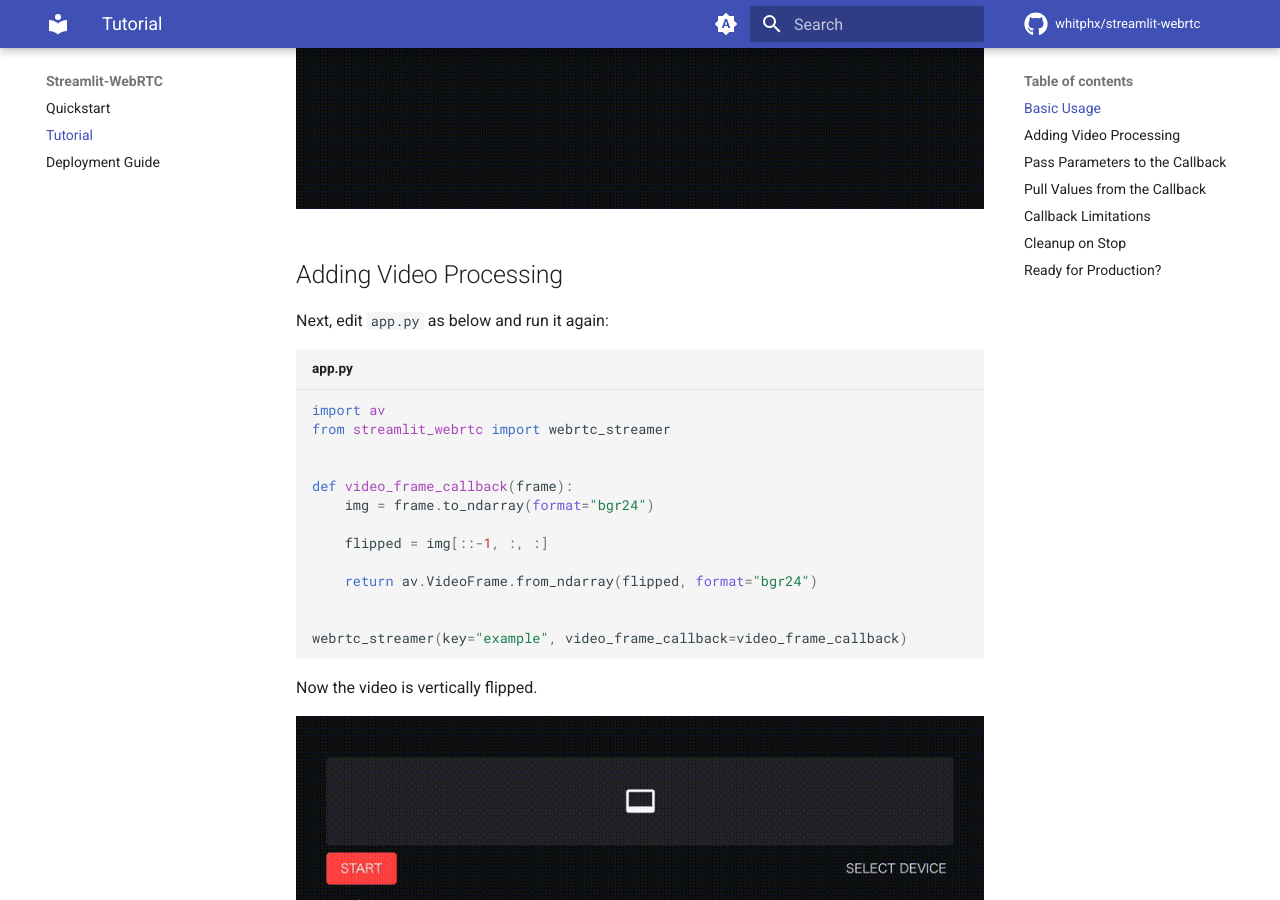
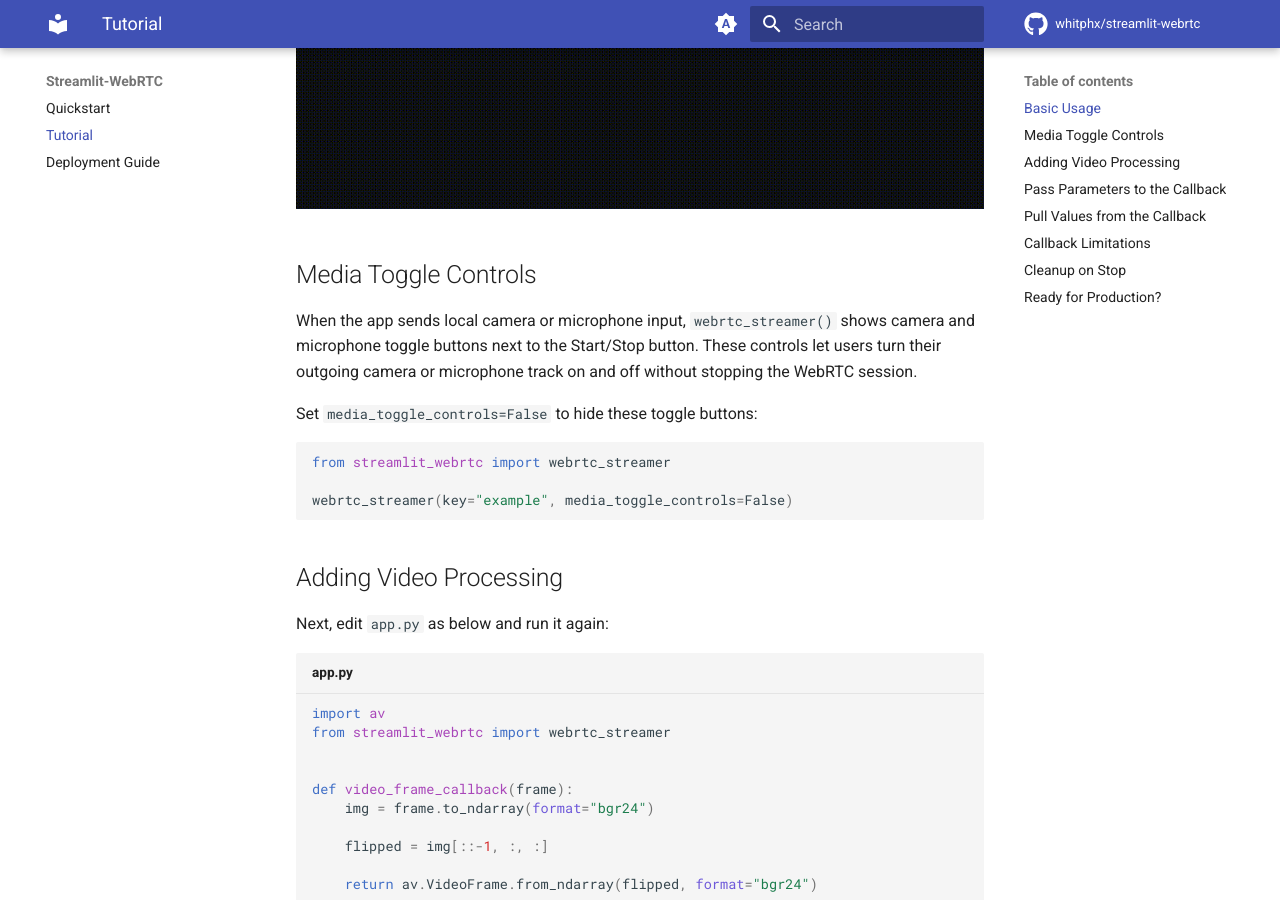
Before and after one commit to whitphx/streamlit-webrtc, an MkDocs documentation site: the page built from docs/tutorial.md, in a window 1280 px wide and 900 px high, scrolled down 1121 px. Built offline with MkDocs 1.6.1 and Material for MkDocs 9.7.7, drawn with Linux system fonts in a browser that asks for light colours; comment, search, counter and statistics services are not loaded.

Commit message:
docs: document media toggle controls

````diff
--- a/docs/tutorial.md
+++ b/docs/tutorial.md
@@ -23,6 +23,18 @@
 Then, video and audio streaming starts. If asked for permissions to access the camera and microphone, allow it.
 
 ![Basic example of streamlit-webrtc](./images/streamlit_webrtc_basic.gif)
+
+## Media Toggle Controls
+
+When the app sends local camera or microphone input, `webrtc_streamer()` shows camera and microphone toggle buttons next to the Start/Stop button. These controls let users turn their outgoing camera or microphone track on and off without stopping the WebRTC session.
+
+Set `media_toggle_controls=False` to hide these toggle buttons:
+
+```python
+from streamlit_webrtc import webrtc_streamer
+
+webrtc_streamer(key="example", media_toggle_controls=False)
+```
 
 ## Adding Video Processing
 
````
Also changed, not shown: README.md (+12 -0 lines).
